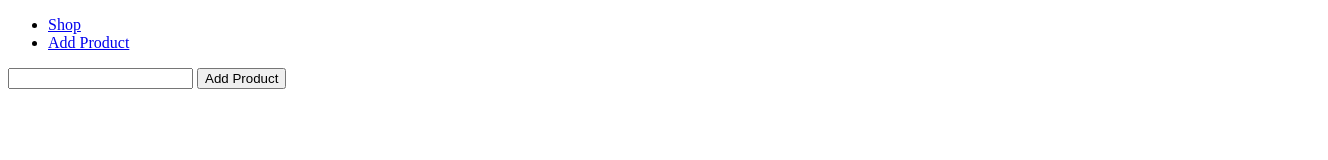
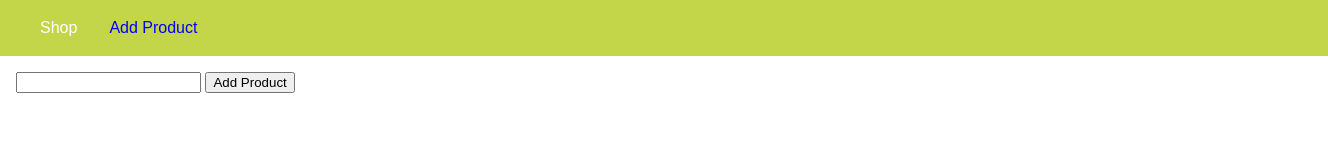
Before and after one commit to alfirosyadi/Express-JS, a website: page views/add-product.html in a window 1280 px wide. Shown: the whole page, 1328 px wide, since content can reach past the window. Drawn offline with Linux system fonts and the light colour scheme.

Commit message:
Styling Page with CSS

```diff
--- a/app.js
+++ b/app.js
@@ -1,3 +1,5 @@
+const path = require('path');
+
 const express = require('express');
 const bodyParser = require('body-parser');
 
@@ -12,7 +14,7 @@ app.use('/admin', adminRoutes);
 app.use(shopRoutes);
 
 app.use((req, res, next) => {
-    res.status(404).send('<h>Page not found</h>');
+    res.status(404).sendFile(path.join(__dirname, 'views', '404.html'));
 });
 
 app.listen(3000);
--- a/routes/admin.js
+++ b/routes/admin.js
@@ -2,10 +2,12 @@ const path = require('path');
 
 const express = require('express');
 
+const rootDir = require('../util/path');
+
 const router = express.Router();
 
 router.get('/add-product', (req, res, next) => {
-    res.sendFile(path.join(__dirname, '../', 'views', 'add-product.html'));
+    res.sendFile(path.join(rootDir, 'views', 'add-product.html'));
 });
 router.post('/product', (req, res, next) => {
     console.log(req.body);
--- a/routes/shop.js
+++ b/routes/shop.js
@@ -2,10 +2,12 @@ const path = require('path');
 
 const express = require('express');
 
+const rootDir = require('../util/path');
+
 const router = express.Router();
 
 router.get('/', (req, res, next) => {
-    res.sendFile(path.join(__dirname, '../', 'views', 'shop.html'));
+    res.sendFile(path.join(rootDir, 'views', 'shop.html'));
 });
 
 module.exports = router;
--- /dev/null
+++ b/util/path.js
@@ -0,0 +1,3 @@
+const path = require('path');
+
+module.exports = path.dirname(process.mainModule.filename);
--- a/views/add-product.html
+++ b/views/add-product.html
@@ -5,13 +5,53 @@
     <meta http-equiv="X-UA-Compatible" content="IE=edge">
     <meta name="viewport" content="width=device-width, initial-scale=1.0">
     <title>Add Product</title>
+    <style>
+        body {
+            padding: 0%;
+            margin: 0%;
+            font-family: sans-serif;
+        }
+        main {
+            padding: 1rem;
+        }
+        .main-header__item-list {
+            list-style: none;
+            margin: 0;
+            padding: 0%;
+            display: flex;
+        }
+        .main-header__item {
+            padding: 0% 1rem;
+            margin: 0%;
+        }
+        .main-header__item a {
+            text-decoration: none;
+            color: white;
+        }
+        .main-header {
+            width: 100%;
+            height: 3.5rem;
+            background-color: #c3d549;
+            padding: 0 1.5rem;
+        }
+        .main-header__nav {
+            height: 100%;
+            display: flex;
+            align-items: center;
+        }
+        .main-header__item a:hover,
+        .main-header__item a:active,
+        .main-header__item a.active {
+            color: blue;
+        }
+    </style>
 </head>
 <body>
-    <header>
-        <nav>
-            <ul>
-                <li><a href="/">Shop</a></li>
-                <li><a href="/add-product">Add Product</a></li>
+    <header class="main-header">
+        <nav class="main-header__nav">
+            <ul class="main-header__item-list">
+                <li class="main-header__item"><a href="/">Shop</a></li>
+                <li class="main-header__item"><a class="active" href="/add-product">Add Product</a></li>
             </ul>
         </nav>
     </header>
```
Also changed, not shown: views/404.html (added, +12 -0 lines), views/shop.html (+45 -5 lines).
